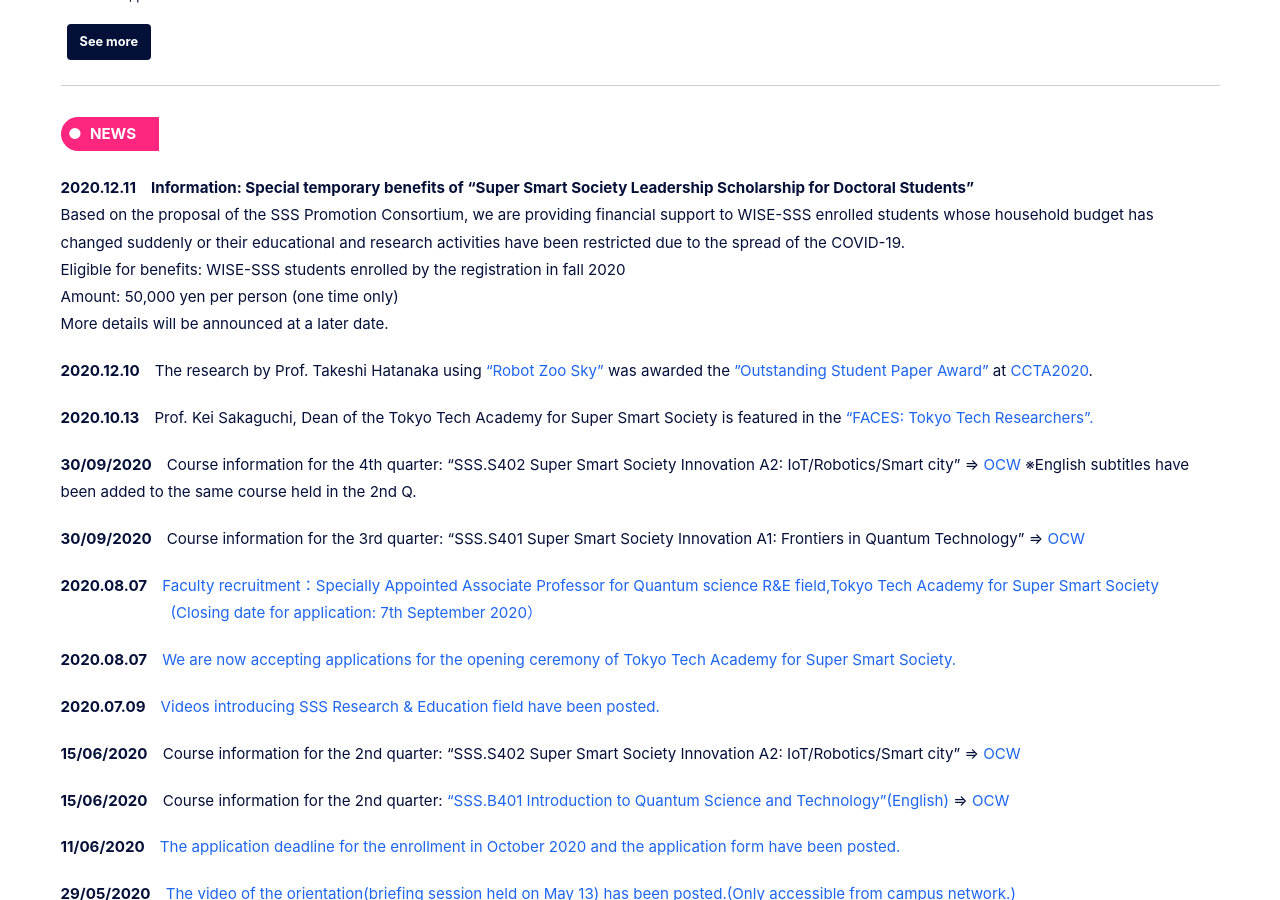
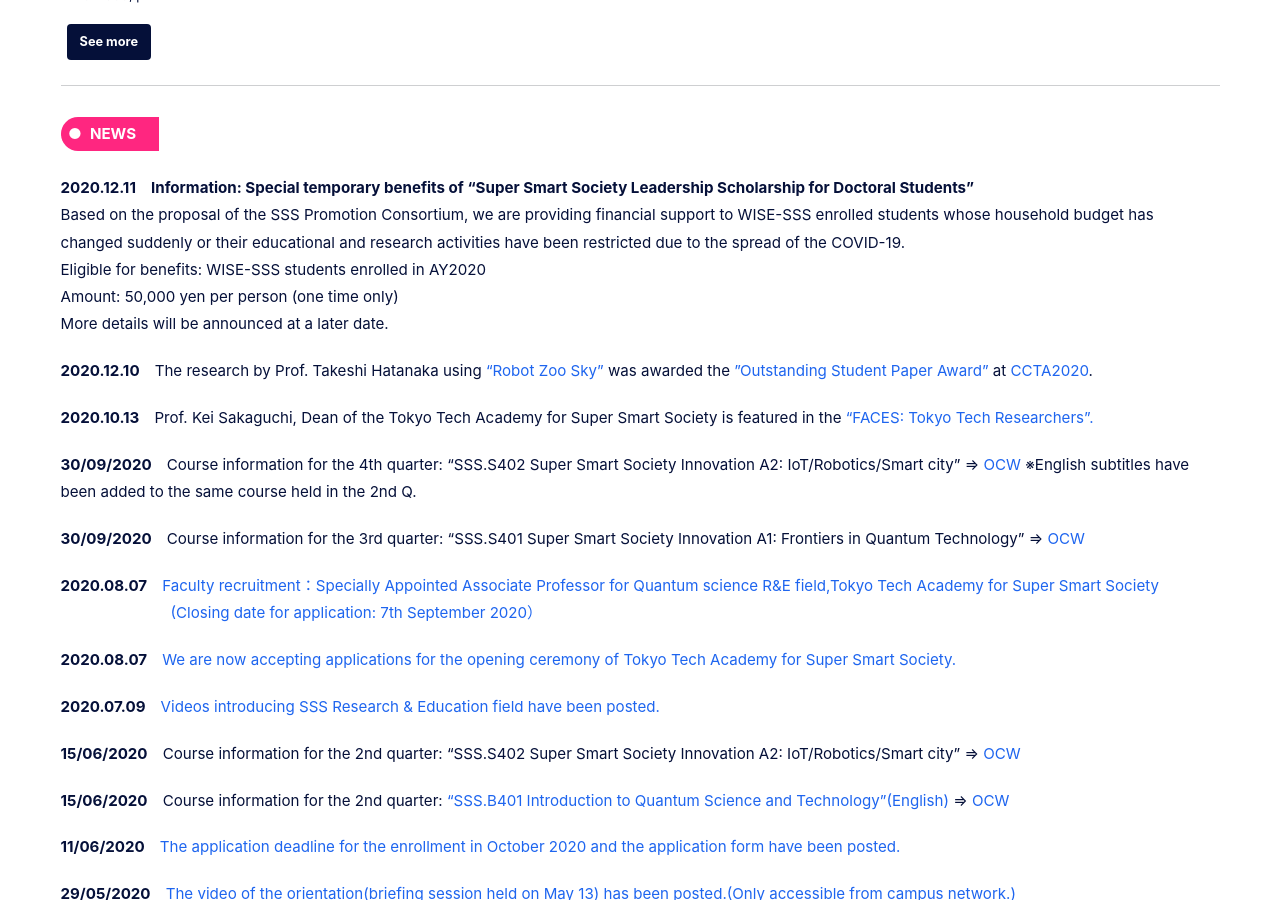
Before and after one commit to fl1d/w0ex.github.io, a Jekyll site: the page built from _pages/home_en.md, in a window 1280 px wide and 900 px high, scrolled down 1402 px. Built offline with Jekyll 4.4.1, drawn with Linux system fonts in a browser that asks for light colours; cached includes are drawn as plain includes; nearby versions of some CDN libraries.

Commit message:
Update home_en.md

```diff
--- a/_pages/home_en.md
+++ b/_pages/home_en.md
@@ -80,7 +80,7 @@
 
 <B>2020.12.11　Information: Special temporary benefits of “Super Smart Society Leadership Scholarship for Doctoral Students”</B><br>
 Based on the proposal of the SSS Promotion Consortium, we are providing financial support to WISE-SSS enrolled students whose household budget has changed suddenly or their educational and research activities have been restricted due to the spread of the COVID-19. <br>
-Eligible for benefits: WISE-SSS students enrolled by the registration in fall 2020<br>
+Eligible for benefits: WISE-SSS students enrolled in AY2020<br>
 Amount: 50,000 yen per person (one time only)<br>
 More details will be announced at a later date.<br>
 
```
